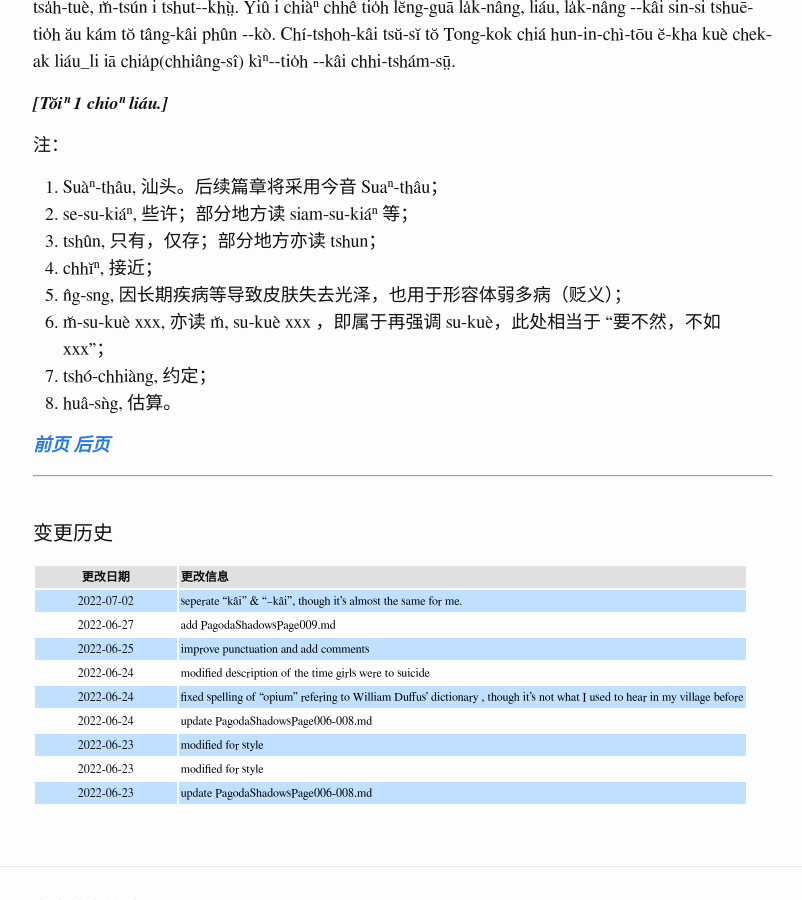
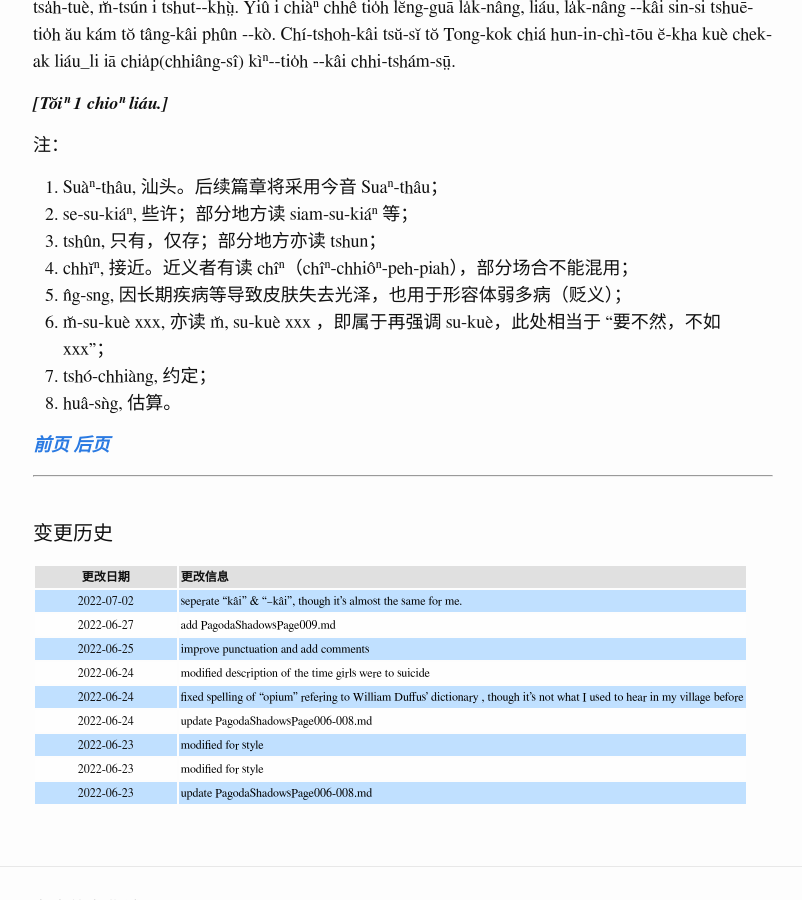
Before and after one commit to DonAnthonyLee/DonAnthonyLee.github.io, a Jekyll site: the page built from docs/puj/PagodaShadowsPage006-008.md, in a window 1280 px wide and 900 px high, scrolled down 1030 px. Shown: the whole window, without its empty margins (237-1039 px from the left). Built offline with Jekyll 4.4.1, drawn with Linux system fonts in a browser that asks for light colours; some web fonts are replaced.

Commit message:
add comments

```diff
--- a/docs/puj/PagodaShadowsPage006-008.md
+++ b/docs/puj/PagodaShadowsPage006-008.md
@@ -70,7 +70,7 @@
 1. <span id="note_1">Suàⁿ-thâu, 汕头。后续篇章将采用今音 Suaⁿ-thâu；</span>
 2. <span id="note_2">se-su-kiáⁿ, 些许；部分地方读 siam-su-kiáⁿ 等；</span>
 3. <span id="note_3">tshûn, 只有，仅存；部分地方亦读 tshun；</span>
-4. <span id="note_4">chhĭⁿ, 接近；</span>
+4. <span id="note_4">chhĭⁿ, 接近。近义者有读 chîⁿ（chîⁿ-chhiôⁿ-peh-piah），部分场合不能混用；</span>
 5. <span id="note_6">n̂g-sng, 因长期疾病等导致皮肤失去光泽，也用于形容体弱多病（贬义）；</span>
 6. <span id="note_6">m̆-su-kuè xxx, 亦读 m̆, su-kuè xxx ，即属于再强调 su-kuè，此处相当于 “要不然，不如 xxx”；</span>
 7. <span id="note_7">tshó-chhiàng, 约定；</span>
```
